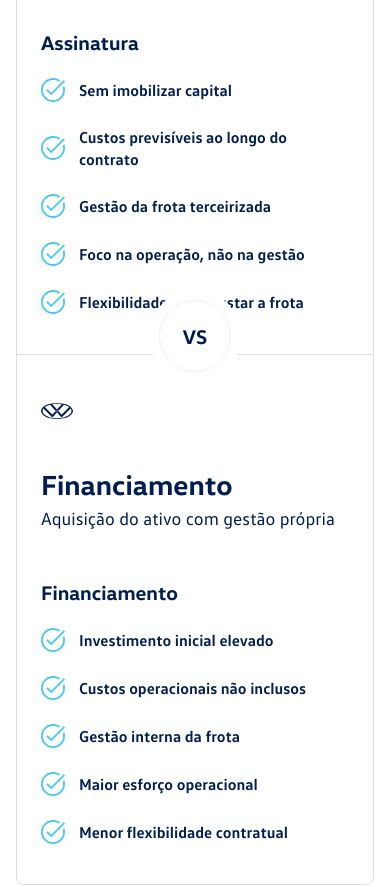
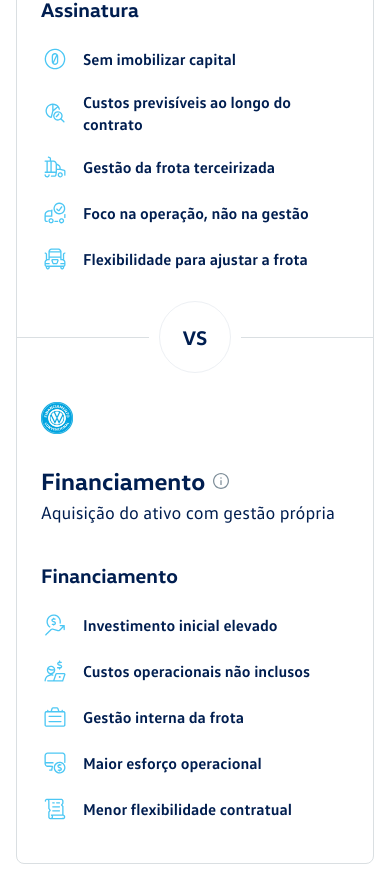
Before and after one commit to jntaslopes/truckrental, a Next.js app: page /caminhoes/constellation-18320 in a window 390 px wide. Shown: the part 2920-3807 px from the top of the page. Built offline with nearby package versions, Linux system fonts and the light colour scheme.

Commit message:
Align truck detail comparison section

```diff
--- a/src/app/globals.css
+++ b/src/app/globals.css
@@ -3077,30 +3077,45 @@ html.proposal-drawer-open body {
 }
 
 .detail-comparison {
+  background: var(--white);
   border: 1px solid var(--line);
   border-radius: 8px;
   display: grid;
-  grid-template-columns: 1fr 96px 1fr;
+  grid-template-columns: minmax(0, 1fr) 192px minmax(0, 1fr);
   margin-top: 64px;
-  min-height: 486px;
+  min-height: 528px;
   overflow: hidden;
   position: relative;
 }
 
+.detail-comparison::before {
+  background: var(--line);
+  content: "";
+  height: calc(100% - 56px);
+  left: 50%;
+  position: absolute;
+  top: 28px;
+  transform: translateX(-50%);
+  width: 1px;
+  z-index: 1;
+}
+
 .detail-comparison-column {
   display: flex;
   flex-direction: column;
   justify-content: center;
-  padding: 64px 96px;
-}
-
-.detail-comparison-column:first-child {
-  border-right: 1px solid var(--line);
-}
-
-.detail-comparison-column > img {
+  padding: 56px 48px;
+  position: relative;
+  z-index: 2;
+}
+
+.detail-comparison-column:last-child {
+  grid-column: 3;
+}
+
+.detail-comparison-wordmark {
   height: 14px;
-  margin-bottom: 48px;
+  margin-bottom: 32px;
   object-fit: contain;
   object-position: left center;
   width: 166px;
@@ -3108,22 +3123,33 @@ html.proposal-drawer-open body {
 
 .detail-comparison-column .detail-comparison-symbol {
   height: 32px;
-  margin-bottom: 40px;
+  margin-bottom: 28px;
+  object-fit: contain;
+  object-position: left center;
   width: 32px;
 }
 
 .detail-comparison-column h3 {
-  color: var(--blue);
+  align-items: center;
+  color: var(--blue);
+  display: flex;
   font-family: "VW Head", Arial, sans-serif;
-  font-size: 28px;
-  line-height: 34px;
+  font-size: 25px;
+  gap: 8px;
+  line-height: 30px;
+}
+
+.detail-comparison-column h3 img {
+  flex: 0 0 auto;
+  height: 16px;
+  width: 16px;
 }
 
 .detail-comparison-column p {
   color: var(--blue);
   font-size: 18px;
-  line-height: 27px;
-  margin: 4px 0 48px;
+  line-height: 22px;
+  margin: 6px 0 44px;
 }
 
 .detail-comparison-column h4 {
@@ -3136,7 +3162,7 @@ html.proposal-drawer-open body {
 
 .detail-comparison-column ul {
   display: grid;
-  gap: 24px;
+  gap: 18px;
   list-style: none;
 }
 
@@ -3146,13 +3172,14 @@ html.proposal-drawer-open body {
   display: flex;
   font-size: 18px;
   font-weight: 700;
-  gap: 24px;
-  line-height: 27px;
+  gap: 20px;
+  line-height: 22px;
 }
 
 .detail-comparison-column li img {
-  height: 24px;
-  width: 24px;
+  flex: 0 0 auto;
+  height: 32px;
+  width: 32px;
 }
 
 .detail-versus {
@@ -3173,7 +3200,7 @@ html.proposal-drawer-open body {
   top: 50%;
   transform: translate(-50%, -50%);
   width: 96px;
-  z-index: 2;
+  z-index: 3;
 }
 
 .detail-next-section {
@@ -3503,9 +3530,13 @@ html.proposal-drawer-open body {
     gap: 16px 48px;
   }
 
+  .detail-comparison {
+    grid-template-columns: minmax(0, 1fr) 128px minmax(0, 1fr);
+  }
+
   .detail-comparison-column {
-    padding-left: 56px;
-    padding-right: 56px;
+    padding-left: 40px;
+    padding-right: 40px;
   }
 
   .detail-related-grid {
@@ -3612,15 +3643,32 @@ html.proposal-drawer-open body {
 
   .detail-comparison {
     grid-template-columns: 1fr;
+    min-height: 0;
+  }
+
+  .detail-comparison::before {
+    display: none;
   }
 
   .detail-comparison-column:first-child {
     border-bottom: 1px solid var(--line);
     border-right: 0;
+    padding-bottom: 80px;
+  }
+
+  .detail-comparison-column:last-child {
+    grid-column: 1;
+    padding-top: 80px;
   }
 
   .detail-versus {
-    top: 50%;
+    grid-column: 1;
+    justify-self: center;
+    left: auto;
+    margin: -49px 0;
+    position: relative;
+    top: auto;
+    transform: none;
   }
 
   .detail-cta-grid,
@@ -3856,14 +3904,45 @@ html.proposal-drawer-open body {
     padding: 40px 24px;
   }
 
+  .detail-comparison-column:first-child {
+    padding-bottom: 64px;
+  }
+
+  .detail-comparison-column:last-child {
+    padding-top: 64px;
+  }
+
+  .detail-comparison-wordmark {
+    margin-bottom: 36px;
+  }
+
+  .detail-comparison-column .detail-comparison-symbol {
+    margin-bottom: 32px;
+  }
+
+  .detail-comparison-column h3 {
+    font-size: 24px;
+    line-height: 29px;
+  }
+
+  .detail-comparison-column p {
+    margin-bottom: 40px;
+  }
+
   .detail-comparison-column li {
     gap: 14px;
     font-size: 16px;
     line-height: 22px;
   }
 
+  .detail-comparison-column li img {
+    height: 28px;
+    width: 28px;
+  }
+
   .detail-versus {
     height: 72px;
+    margin: -37px 0;
     width: 72px;
   }
 
--- a/src/components/TruckDetailPage.tsx
+++ b/src/components/TruckDetailPage.tsx
@@ -271,30 +271,36 @@ export function TruckDetailPage({ truck }: { truck: TruckDetailData }) {
             <p className="detail-section-copy">Veja como cada modelo impacta seu custo mensal e total ao longo do contrato.</p>
             <div className="detail-comparison">
               <div className="detail-comparison-column">
-                <img src={asset("logo-word-blue.png")} alt="VW Truck Rental" />
-                <h3>Frota por Assinatura</h3>
+                <img className="detail-comparison-wordmark" src={asset("comparison-wordmark.png")} alt="VW Truck Rental" />
+                <h3>
+                  Frota por Assinatura
+                  <img src={asset("comparison-icon-info.svg")} alt="" />
+                </h3>
                 <p>Gestão completa com previsibilidade de custos</p>
                 <h4>Assinatura</h4>
                 <ul>
                   {truck.comparison.subscription.map((item) => (
-                    <li key={item}>
-                      <img src={asset("detail-icon-check.svg")} alt="" />
-                      {item}
+                    <li key={item.label}>
+                      <img src={item.icon} alt="" />
+                      <span>{item.label}</span>
                     </li>
                   ))}
                 </ul>
               </div>
               <div className="detail-versus" aria-hidden="true">VS</div>
               <div className="detail-comparison-column">
-                <img className="detail-comparison-symbol" src={asset("logo-symbol-blue.svg")} alt="" />
-                <h3>Financiamento</h3>
+                <img className="detail-comparison-symbol" src={asset("comparison-vw-badge.png")} alt="" />
+                <h3>
+                  Financiamento
+                  <img src={asset("comparison-icon-info.svg")} alt="" />
+                </h3>
                 <p>Aquisição do ativo com gestão própria</p>
                 <h4>Financiamento</h4>
                 <ul>
                   {truck.comparison.financing.map((item) => (
-                    <li key={item}>
-                      <img src={asset("detail-icon-check.svg")} alt="" />
-                      {item}
+                    <li key={item.label}>
+                      <img src={item.icon} alt="" />
+                      <span>{item.label}</span>
                     </li>
                   ))}
                 </ul>
--- a/src/data/catalog.ts
+++ b/src/data/catalog.ts
@@ -42,6 +42,11 @@ export type TruckDetailCta = {
   href: string;
 };
 
+export type TruckDetailComparisonItem = {
+  icon: string;
+  label: string;
+};
+
 export type TruckDetailData = CatalogTruck & {
   heroImage: string;
   heroCopy: string;
@@ -52,8 +57,8 @@ export type TruckDetailData = CatalogTruck & {
     alt: string;
   }[];
   comparison: {
-    subscription: string[];
-    financing: string[];
+    subscription: TruckDetailComparisonItem[];
+    financing: TruckDetailComparisonItem[];
   };
   ctas: TruckDetailCta[];
   related: CatalogTruck[];
@@ -376,18 +381,18 @@ const detailCtas: TruckDetailCta[] = [
 
 const comparison = {
   subscription: [
-    "Sem imobilizar capital",
-    "Custos previsíveis ao longo do contrato",
-    "Gestão da frota terceirizada",
-    "Foco na operação, não na gestão",
-    "Flexibilidade para ajustar a frota",
+    { icon: asset("comparison-icon-zero.svg"), label: "Sem imobilizar capital" },
+    { icon: asset("comparison-icon-cost.svg"), label: "Custos previsíveis ao longo do contrato" },
+    { icon: asset("comparison-icon-shipment.svg"), label: "Gestão da frota terceirizada" },
+    { icon: asset("comparison-icon-included.svg"), label: "Foco na operação, não na gestão" },
+    { icon: asset("comparison-icon-truck.svg"), label: "Flexibilidade para ajustar a frota" },
   ],
   financing: [
-    "Investimento inicial elevado",
-    "Custos operacionais não inclusos",
-    "Gestão interna da frota",
-    "Maior esforço operacional",
-    "Menor flexibilidade contratual",
+    { icon: asset("comparison-icon-dollar.svg"), label: "Investimento inicial elevado" },
+    { icon: asset("comparison-icon-laptop.svg"), label: "Custos operacionais não inclusos" },
+    { icon: asset("comparison-icon-briefcase.svg"), label: "Gestão interna da frota" },
+    { icon: asset("comparison-icon-monitor.svg"), label: "Maior esforço operacional" },
+    { icon: asset("comparison-icon-script.svg"), label: "Menor flexibilidade contratual" },
   ],
 };
 
```
